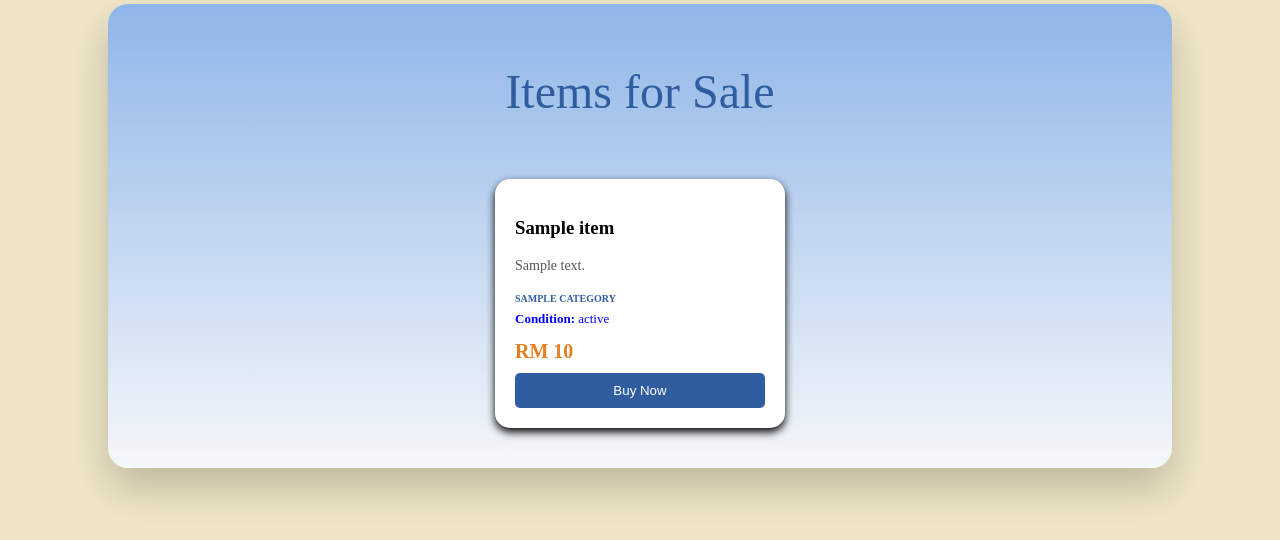
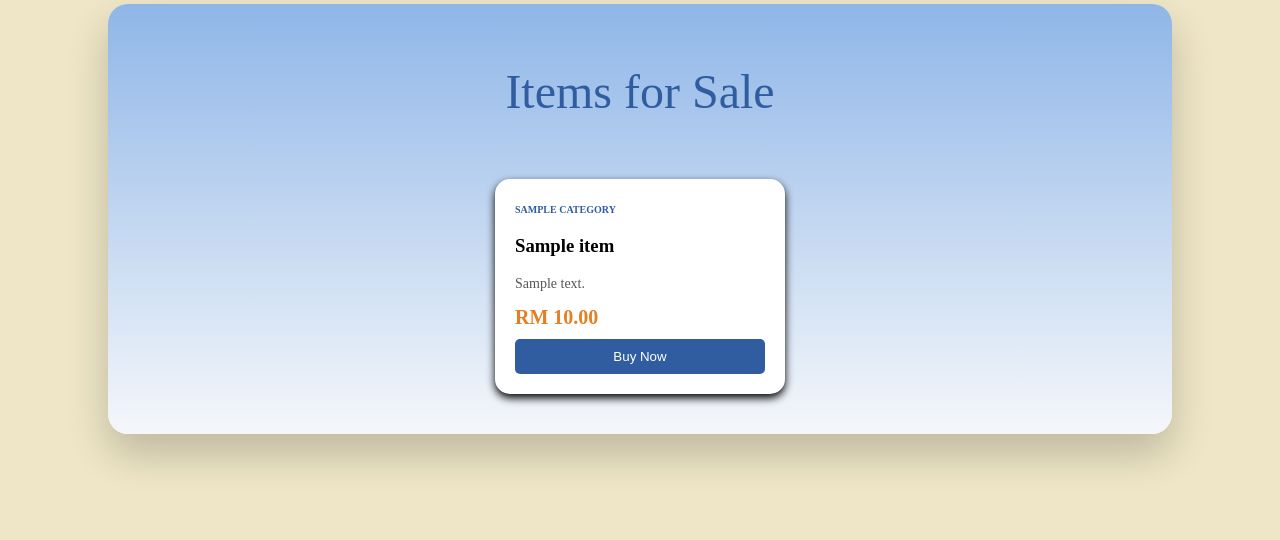
Before and after one commit to S1ngggg/GitExercise-G062-, a Flask app: template templates/home.html in a window 1280 px wide. Shown: the part 166-706 px from the top of the page. Run offline with Flask 3, Linux system fonts and the light colour scheme; the template is opened without the code that fills it: most values are stand-ins (such as "Sample title", 1, 10 or a date in 2020); some web fonts are replaced.

Commit message:
almost done with the page, made it so that its more appealing

```diff
--- a/templates/home.html
+++ b/templates/home.html
@@ -17,20 +17,32 @@
     <div class="insidepart1">
         <h2 class="headerpart2">Items for Sale</h2>
 
+        {% if items %}
         <div class="marketplace_grid">
-
             {% for title, description, price, category, status in items %}
             <div class="item_card">
+
+                <div class="item_top_row">
+                    <span class="category_label">{{ category }}</span>
+                    <span class="status_badge status_{{ status | lower }}">{{ status }}</span>
+                </div>
+
                 <h3 class="item_title">{{ title }}</h3>
                 <p class="description_text">{{ description }}</p>
-                <span class="category_label">{{ category }}</span>
-                <p class="status_info"><b>Condition:</b> {{ status }}</p>
-                <p class="price">RM {{ price }}</p>
+                <p class="price">RM {{ "%.2f" | format(price) }}</p>
                 <button class="buynow_button">Buy Now</button>
+
             </div>
             {% endfor %}
+        </div>
 
+        {% else %}
+        <div class="empty_state">
+            <p>No items listed yet.</p>
+            <a href="{{ url_for('item_form') }}"><button>List an Item Now!</button></a>
         </div>
+        {% endif %}
+
     </div>
 </body>
 {% endblock %}
```
